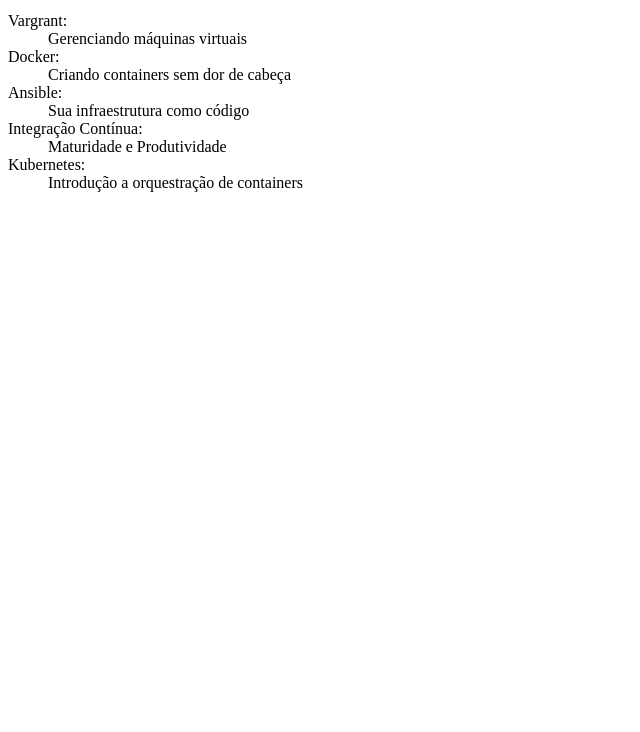
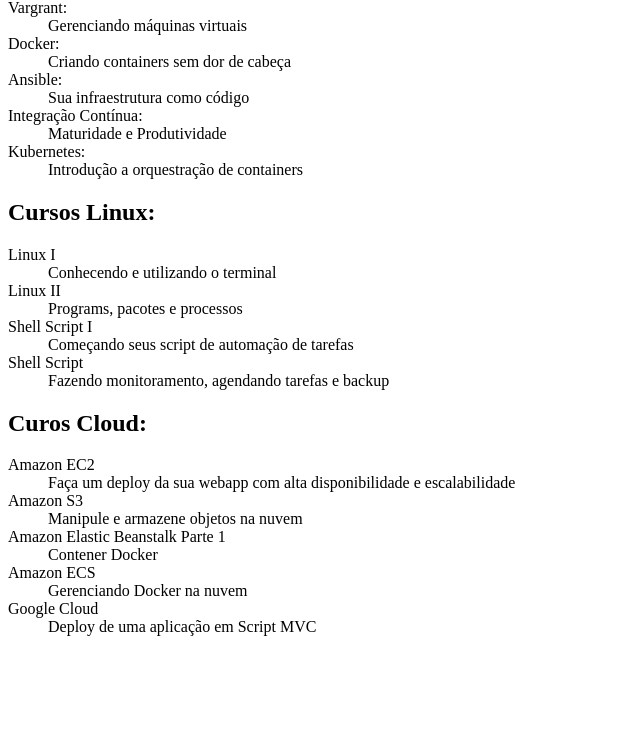
Before and after one commit to victor-santana/alura-git, a plain HTML site: page index.html in a window 1280 px wide. Shown: the part 68-800 px from the top of the page, without its empty margins (0-640 px from the left). Drawn offline with Linux system fonts and the light colour scheme.

Commit message:
Update index.html

```diff
--- a/index.html
+++ b/index.html
@@ -6,7 +6,7 @@
     </head>
 
     <body>
-        <h1> Cursos de DevOps da Alura:</h1>
+        <h2> Cursos de DevOps da Alura:</h2>
 
         <dl>
             <dt>Vargrant:</dt>
@@ -24,5 +24,41 @@
             <dt>Kubernetes:</dt>
             <dd>Introdução a orquestração de containers</dd>
         </dl>
+
+        <h2>Cursos Linux:</h2>
+
+        <dl>
+            <dt>Linux I</dt>
+            <dd>Conhecendo e utilizando o terminal</dd>
+
+            <dt>Linux II</dt>
+            <dd>Programs, pacotes e processos</dd>
+
+            <dt>Shell Script I</dt>
+            <dd>Começando seus script de automação de tarefas</dd>
+
+            <dt>Shell Script</dt>
+            <dd>Fazendo monitoramento, agendando tarefas e backup</dd>
+
+        </dl>
+
+        <h2>Curos Cloud:</h2>
+        <dl>
+            <dt>Amazon EC2</dt>
+            <dd>Faça um deploy da sua webapp com alta disponibilidade e escalabilidade</dd>
+
+            <dt>Amazon S3</dt>
+            <dd>Manipule e armazene objetos na nuvem </dd>
+
+            <dt>Amazon Elastic Beanstalk Parte 1</dt>
+            <dd>Contener Docker</dd>
+
+            <dt>Amazon ECS</dt>
+            <dd>Gerenciando Docker na nuvem</dd>
+
+            <dt>Google Cloud</dt>
+            <dd>Deploy de uma aplicação em Script MVC</dd>
+        </dl>
+
     </body>
 </html>
```
